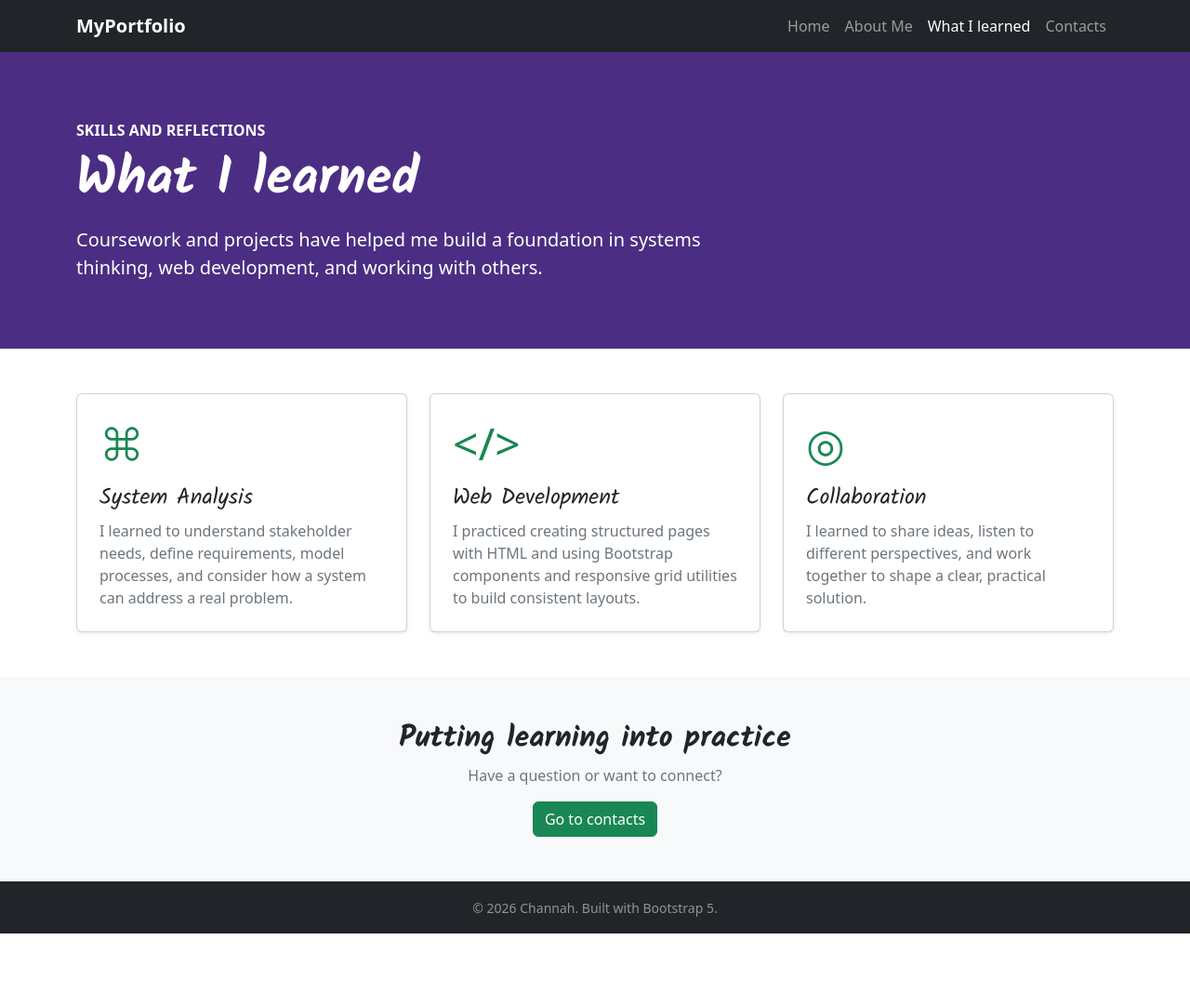
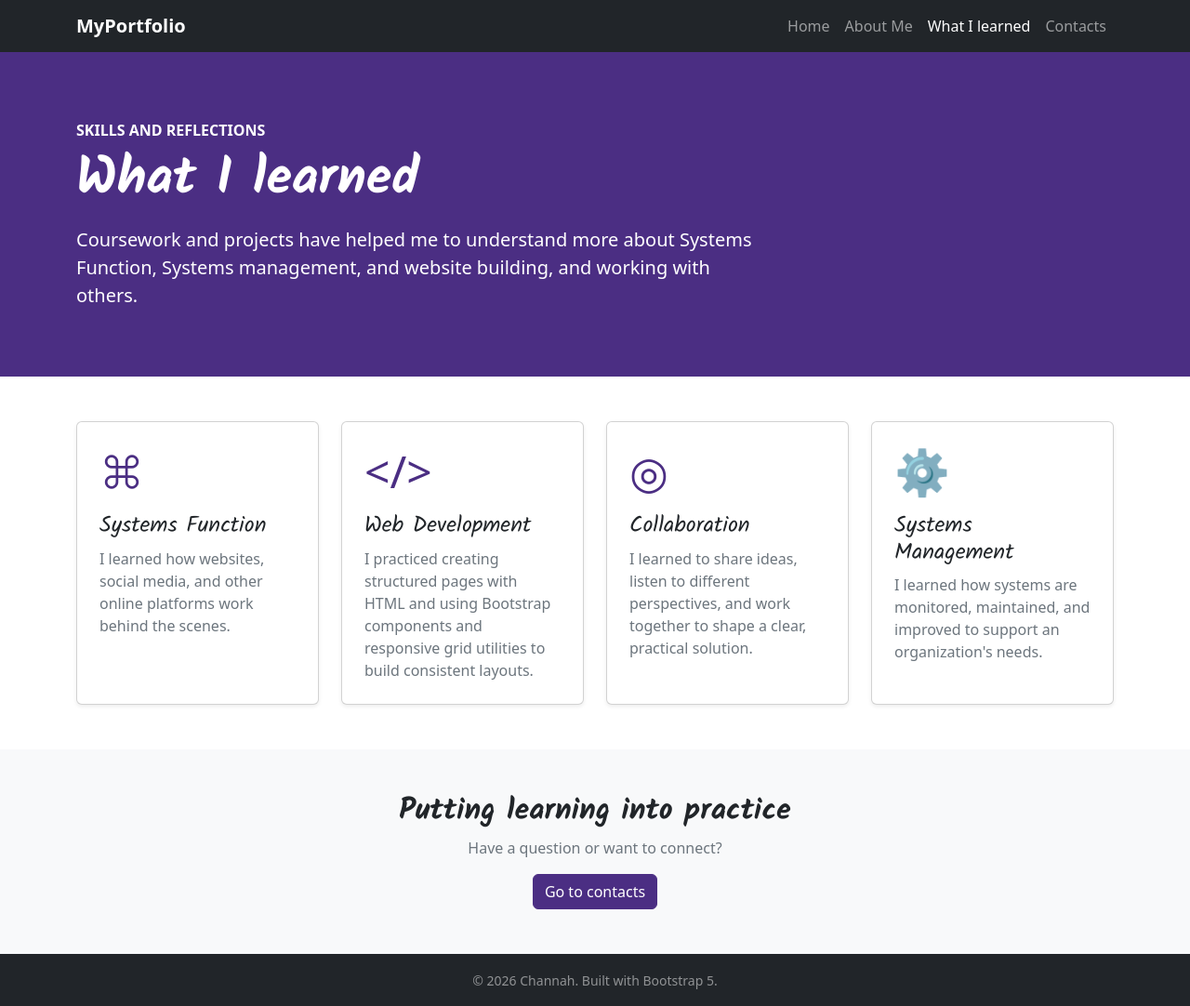
Before and after one commit to ChannahBY/IS202Project, a plain HTML site: page learned.html in a window 1280 px wide. Shown: the whole page at 93% size. Before the commit the page ends 1004 px from the top, so only its background shows below. Drawn offline with nearby package versions, Linux system fonts and the light colour scheme.

Commit message:
Add royal purple theme styles and update button classes across About, Contacts, Index, and What I Learned pages

```diff
--- a/learned.html
+++ b/learned.html
@@ -9,6 +9,23 @@
     <style>
       .bg-royal-purple {
         background-color: #4b2e83;
+      }
+
+      .btn-royal-purple {
+        --bs-btn-color: #fff;
+        --bs-btn-bg: #4b2e83;
+        --bs-btn-border-color: #4b2e83;
+        --bs-btn-hover-color: #fff;
+        --bs-btn-hover-bg: #392265;
+        --bs-btn-hover-border-color: #392265;
+        --bs-btn-focus-shadow-rgb: 75, 46, 131;
+        --bs-btn-active-color: #fff;
+        --bs-btn-active-bg: #392265;
+        --bs-btn-active-border-color: #392265;
+      }
+
+      .text-royal-purple {
+        color: #4b2e83 !important;
       }
 
       h1,
@@ -41,36 +58,45 @@
         <div class="container py-lg-4">
           <p class="text-uppercase fw-semibold mb-2">Skills and reflections</p>
           <h1 class="display-4 fw-bold">What I learned</h1>
-          <p class="lead col-lg-8 mt-3 mb-0">Coursework and projects have helped me build a foundation in systems thinking, web development, and working with others.</p>
+          <p class="lead col-lg-8 mt-3 mb-0">Coursework and projects have helped me to understand more about Systems Function, Systems management, and website building, and working with others.</p>
         </div>
       </header>
 
       <section class="container py-5">
         <div class="row g-4">
-          <div class="col-md-6 col-lg-4">
+          <div class="col-md-6 col-lg-3">
             <article class="card h-100 shadow-sm">
               <div class="card-body p-4">
-                <div class="display-5 text-success mb-3" aria-hidden="true">⌘</div>
-                <h2 class="h4 card-title">System Analysis</h2>
-                <p class="card-text text-secondary">I learned to understand stakeholder needs, define requirements, model processes, and consider how a system can address a real problem.</p>
+                <div class="display-5 text-royal-purple mb-3" aria-hidden="true">⌘</div>
+                <h2 class="h4 card-title">Systems Function</h2>
+                <p class="card-text text-secondary">I learned how websites, social media, and other online platforms work behind the scenes.</p>
               </div>
             </article>
           </div>
-          <div class="col-md-6 col-lg-4">
+          <div class="col-md-6 col-lg-3">
             <article class="card h-100 shadow-sm">
               <div class="card-body p-4">
-                <div class="display-5 text-success mb-3" aria-hidden="true">&lt;/&gt;</div>
+                <div class="display-5 text-royal-purple mb-3" aria-hidden="true">&lt;/&gt;</div>
                 <h2 class="h4 card-title">Web Development</h2>
                 <p class="card-text text-secondary">I practiced creating structured pages with HTML and using Bootstrap components and responsive grid utilities to build consistent layouts.</p>
               </div>
             </article>
           </div>
-          <div class="col-md-6 col-lg-4">
+          <div class="col-md-6 col-lg-3">
             <article class="card h-100 shadow-sm">
               <div class="card-body p-4">
-                <div class="display-5 text-success mb-3" aria-hidden="true">◎</div>
+                <div class="display-5 text-royal-purple mb-3" aria-hidden="true">◎</div>
                 <h2 class="h4 card-title">Collaboration</h2>
                 <p class="card-text text-secondary">I learned to share ideas, listen to different perspectives, and work together to shape a clear, practical solution.</p>
+              </div>
+            </article>
+          </div>
+          <div class="col-md-6 col-lg-3">
+            <article class="card h-100 shadow-sm">
+              <div class="card-body p-4">
+                <div class="display-5 text-royal-purple mb-3" aria-hidden="true">⚙</div>
+                <h2 class="h4 card-title">Systems Management</h2>
+                <p class="card-text text-secondary">I learned how systems are monitored, maintained, and improved to support an organization's needs.</p>
               </div>
             </article>
           </div>
@@ -81,7 +107,7 @@
         <div class="container text-center">
           <h2 class="h2 fw-bold">Putting learning into practice</h2>
           <p class="text-secondary">Have a question or want to connect?</p>
-          <a class="btn btn-success" href="contacts.html">Go to contacts</a>
+          <a class="btn btn-royal-purple" href="contacts.html">Go to contacts</a>
         </div>
       </section>
     </main>
```
Also changed, not shown: about.html (+24 -6 lines), contacts.html (+14 -1 lines), index.html (+34 -5 lines).
